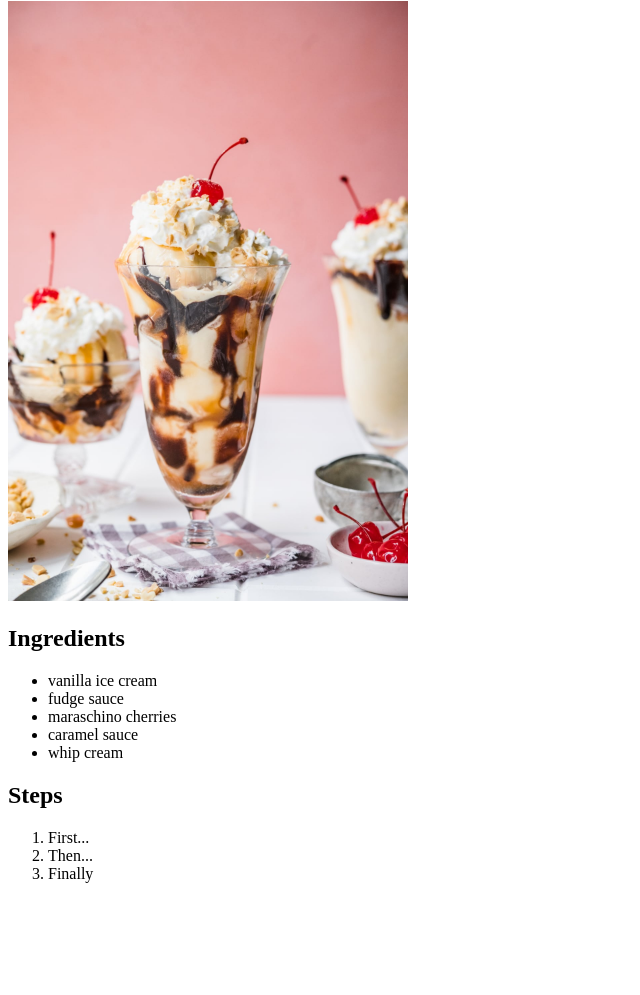
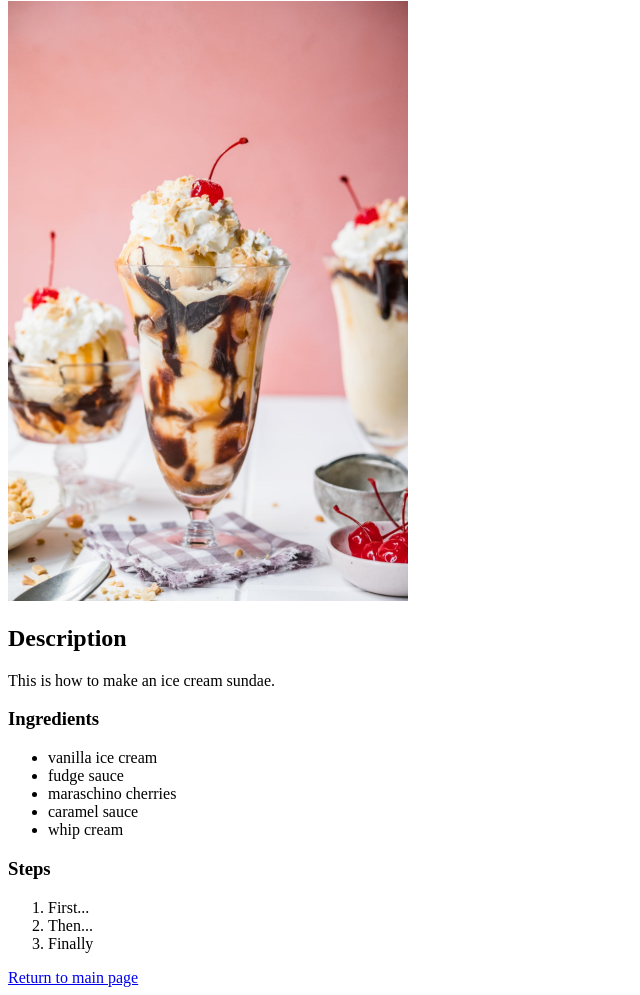
Before and after one commit to vanillites/odin-recipes, a plain HTML site: page icecreamsundae.html in a window 1280 px wide. Shown: the part 79-1074 px from the top of the page, without its empty margins (0-640 px from the left). Before the commit the page ends 978 px from the top, so only its background shows below. Drawn offline with Linux system fonts and the light colour scheme.

Commit message:
Added 'Return to main page' button

```diff
--- a/icecreamsundae.html
+++ b/icecreamsundae.html
@@ -8,8 +8,10 @@
     <body>
         <h1>Ice cream sundae</h1>
         <img src="img/sundae.jpg" alt="An ice cream sundae" width="400">
+        <h2>Description</h2>
+        <p>This is how to make an ice cream sundae.</p>
 
-        <h2>Ingredients</h2>
+        <h3>Ingredients</h3>
         <ul>
             <li>vanilla ice cream</li>
             <li>fudge sauce</li>
@@ -18,12 +20,14 @@
             <li>whip cream</li>
         </ul>
 
-        <h2>Steps</h2>
+        <h3>Steps</h3>
         <ol>
             <li>First...</li>
             <li>Then...</li>
             <li>Finally</li>
         </ol>
 
+        <a href="index.html">Return to main page</a>
+
     </body>
 </html>
```
Also changed, not shown: grilledcheese.html (+1 -0 lines), index.html (+1 -1 lines), pestopasta.html (+2 -0 lines).
